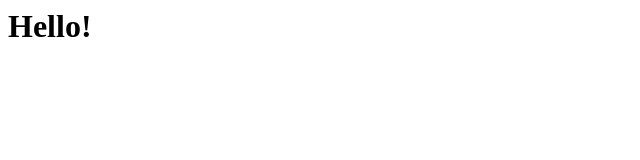
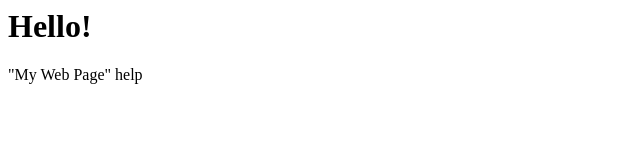
Before and after one commit to Josh-Alsybury/IxD2, a plain HTML site: page index.html in a window 1280 px wide. Shown: the whole page, without its empty margins (0-640 px from the left). Drawn offline with Linux system fonts and the light colour scheme.

Commit message:
Update index.html

```diff
--- a/index.html
+++ b/index.html
@@ -2,7 +2,7 @@
 
 <head>
 
-<title>My Web Page</title>
+<title> My Web Page </title>
 
 </head>
 
@@ -10,6 +10,8 @@
 
 <h1>Hello!</h1>
 
+  <p> "My Web Page" help </p>
+
 </body>
 
 </html>
```
